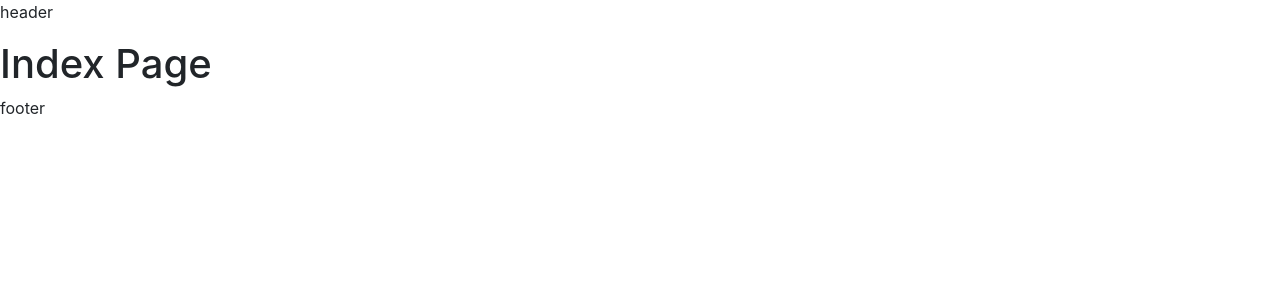
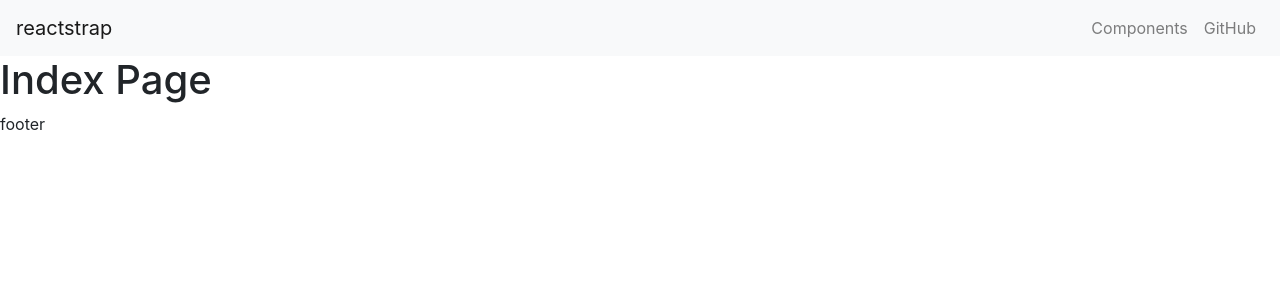
Before and after one commit to GWilczyk/MULTI_USER_SEO_BLOGGING_PLATFORM, a Next.js app in the folder frontend/: page / in a window 1280 px wide. Shown: the top 300 px of the page. Built offline with nearby package versions, Linux system fonts and the light colour scheme.

Commit message:
Reactstrap Navbar

```diff
--- /dev/null
+++ b/frontend/components/Header.js
@@ -0,0 +1,44 @@
+import { useState } from 'react';
+import {
+	Collapse,
+	Navbar,
+	NavbarToggler,
+	NavbarBrand,
+	Nav,
+	NavItem,
+	NavLink,
+	UncontrolledDropdown,
+	DropdownToggle,
+	DropdownMenu,
+	DropdownItem,
+	NavbarText,
+} from 'reactstrap';
+
+const Header = () => {
+	const [isOpen, setIsOpen] = useState(false);
+
+	const toggle = () => setIsOpen(prevState => !prevState);
+
+	return (
+		<div>
+			<Navbar color='light' light expand='md'>
+				<NavbarBrand href='/'>reactstrap</NavbarBrand>
+				<NavbarToggler onClick={toggle} />
+				<Collapse isOpen={isOpen} navbar>
+					<Nav className='ml-auto' navbar>
+						<NavItem>
+							<NavLink href='/components/'>Components</NavLink>
+						</NavItem>
+						<NavItem>
+							<NavLink href='https://github.com/reactstrap/reactstrap'>
+								GitHub
+							</NavLink>
+						</NavItem>
+					</Nav>
+				</Collapse>
+			</Navbar>
+		</div>
+	);
+};
+
+export default Header;
--- a/frontend/components/Layout.js
+++ b/frontend/components/Layout.js
@@ -1,7 +1,9 @@
+import Header from './Header';
+
 const Layout = ({ children }) => {
 	return (
 		<>
-			<p>header</p>
+			<Header />
 			{children}
 			<p>footer</p>
 		</>
--- a/frontend/package.json
+++ b/frontend/package.json
@@ -15,6 +15,7 @@
 		"next": "^10.0.3",
 		"node-fetch": "^3.0.0-beta.9",
 		"react": "^17.0.1",
-		"react-dom": "^17.0.1"
+		"react-dom": "^17.0.1",
+		"reactstrap": "^8.7.1"
 	}
 }
```
Also changed, not shown: 1 other file (tests, documents, lock files or other folders).
